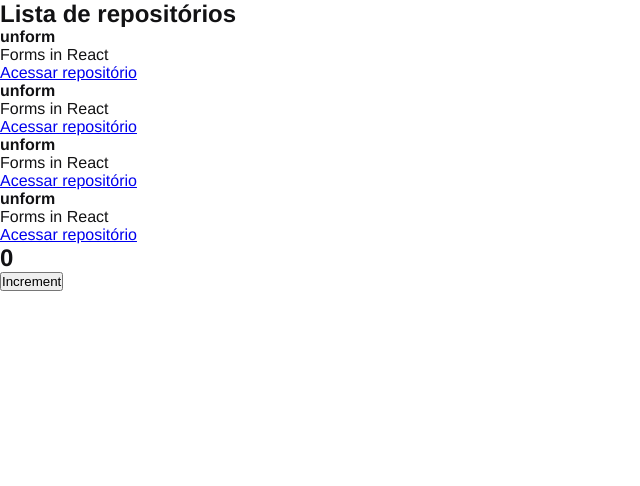
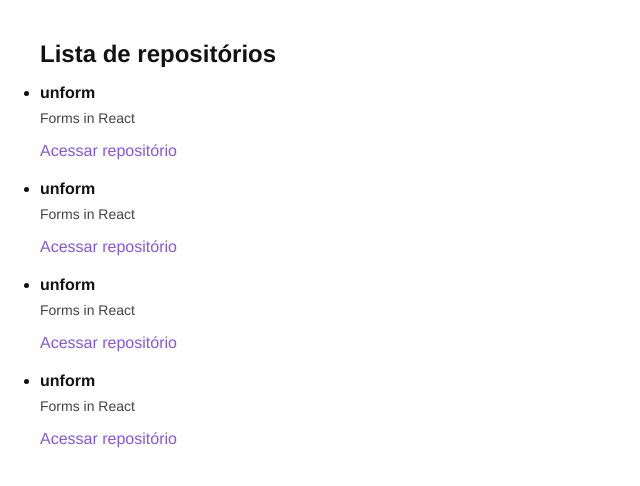
Before and after one commit to marcelo1811/ignite, a React app in the folder 01-github-explorer/: page / in a window 1280 px wide. Shown: the top 486 px of the page, without its empty margins (0-640 px from the left). Built offline with nearby package versions, Linux system fonts and the light colour scheme.

Commit message:
feat(styles): add repositories.scss

```diff
--- a/01-github-explorer/src/App.jsx
+++ b/01-github-explorer/src/App.jsx
@@ -1,4 +1,3 @@
-import { Counter } from './components/Counter'
 import { RepositoryList } from './components/RespositoryList'
 import './styles/global.scss'
 
@@ -6,7 +5,6 @@
   return (
     <>
       <RepositoryList />
-      <Counter />
     </>
   )
 }
--- a/01-github-explorer/src/components/Counter.jsx
+++ /dev/null
@@ -1,19 +0,0 @@
-import { useState } from 'react'
-
-export function Counter() {
-  const [counter, setCounter] = useState(0)
-
-  function increment() {
-    setCounter(counter + 1)
-    console.log('increment')
-  }
-
-  return (
-    <div>
-      <h2>{counter}</h2>
-      <button type='button' onClick={increment}>
-        Increment
-      </button>
-    </div>
-  )
-}
--- a/01-github-explorer/src/components/RespositoryList.jsx
+++ b/01-github-explorer/src/components/RespositoryList.jsx
@@ -1,4 +1,5 @@
 import { RepositoryItem } from "./RepositoryItem"
+import '../styles/repositories.scss'
 
 const repository = {
   name: 'unform',
--- /dev/null
+++ b/01-github-explorer/src/styles/repositories.scss
@@ -0,0 +1,28 @@
+section.repository-list {
+  margin: 40px;
+
+  h1 {
+    margin-bottom: 16px;
+  }
+
+  ul {
+    li {
+      & + li {
+        margin-top: 20px;
+      }
+
+      p {
+        font-size: 14px;
+        color: #444;
+        margin-top: 8px;
+      }
+
+      a {
+        display: inline-block;
+        margin-top: 16px;
+        text-decoration: none;
+        color: #8257e6;
+      }
+    }
+  }
+}
```
